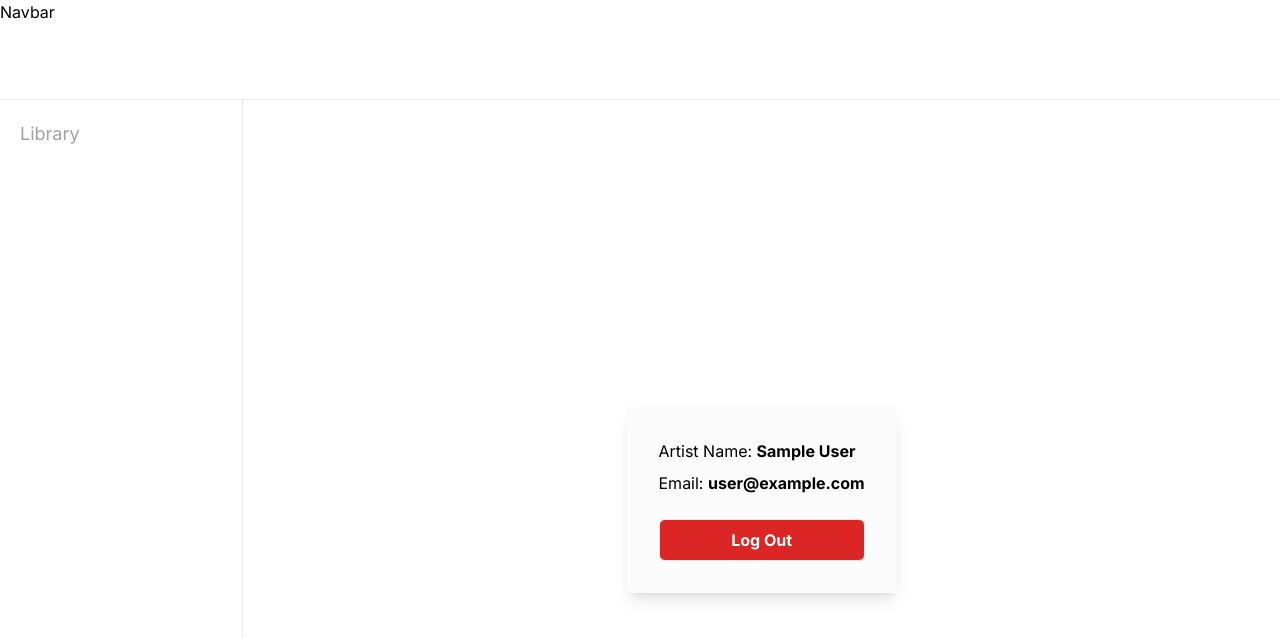
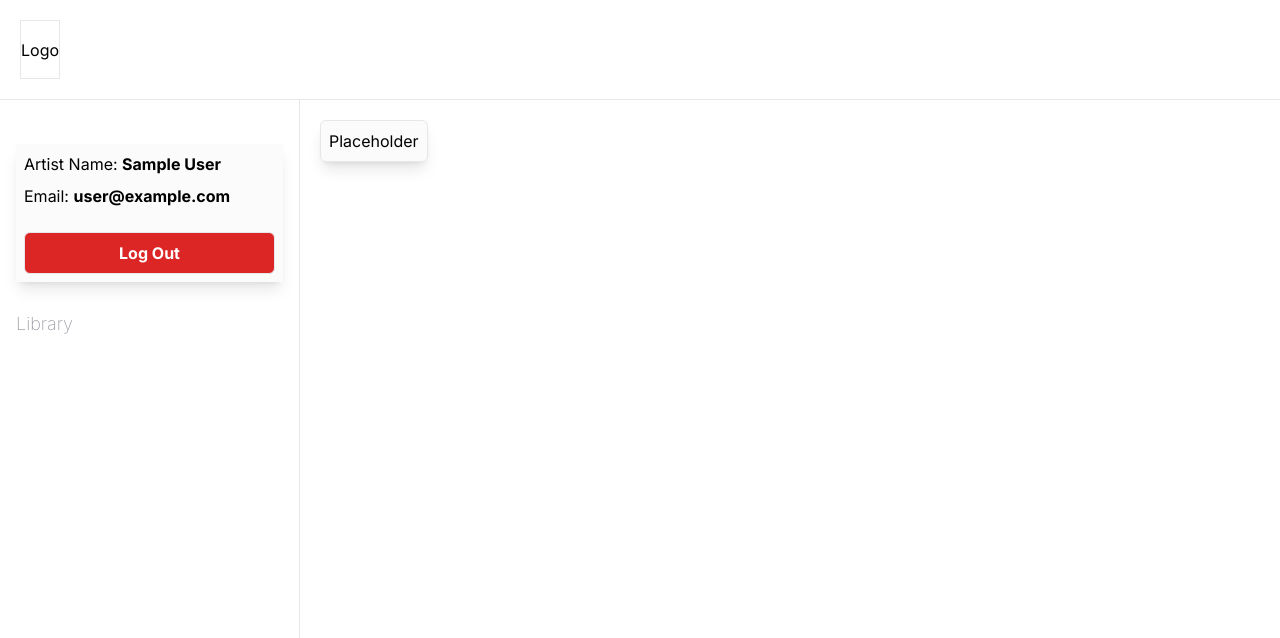
Before and after one commit to tranjg/beatdis, a Next.js app: page /dashboard in a window 1280 px wide. Shown: the top 638 px of the page. Built offline with nearby package versions, Linux system fonts and the light colour scheme; no server answers; sample sign-in values are in the browser's storage.

Commit message:
moved user info to sidebar; added spot for logo in navbar;

```diff
--- a/src/app/dashboard/page.tsx
+++ b/src/app/dashboard/page.tsx
@@ -10,6 +10,10 @@ export default async function Dashboard() {
         redirect("/");
     }
     return(
-        <UserInfo />
+        <div className="grid place-items-start h-screen p-5">
+            <div className="shadow-lg p-2 bg-zinc-300/10 rounded-md flex border flex-col">
+                Placeholder
+            </div>
+        </div>
     )
 }
--- a/src/components/Navbar.tsx
+++ b/src/components/Navbar.tsx
@@ -2,8 +2,10 @@
 
 export default function Navbar() {
     return(
-        <div className="h-[100px] border-b min-w-full">
-            Navbar
+        <div className="flex flex-row justify-between h-[100px] border-b min-w-screen p-5">
+            <div className="flex items-center border">
+                Logo
+            </div>
         </div>
     )
 }
--- a/src/components/Sidebar.tsx
+++ b/src/components/Sidebar.tsx
@@ -1,11 +1,18 @@
 'use client';
+
+import UserInfo from "@/components/UserInfo.tsx";
 
 export default function Sidebar() {
     return(
-        <div className="w-[300px] border-r min-h-screen">
-            <div className="flex p-5">
-                <h1 className="text-zinc-400 text-lg font-md">Library</h1>
-            </div>
+        <div className="flex flex-col w-[300px] min-w-[300px] border-r min-h-screen p-4">
+                <div>
+                    <UserInfo />
+                </div>
+                <div className="grow">
+                    <h1 className="text-zinc-400 text-lg font-extralight">
+                        Library
+                    </h1>
+                </div>
         </div>
     )
 }
--- a/src/components/UserInfo.tsx
+++ b/src/components/UserInfo.tsx
@@ -10,8 +10,8 @@ export default function UserInfo() {
     console.log(session);
 
     return(
-        <div className="grid place-items-center h-screen">
-            <div className="shadow-lg p-8 bg-zinc-300/10 flex flex-col gap-2 my-7">
+        <div className="grid place-items-center">
+            <div className="shadow-lg p-2 w-full bg-zinc-300/10 flex flex-col gap-2 my-7">
                 <div>
                    Artist Name: <span className="font-bold">{session?.user?.name}</span>
                 </div>
```
Also changed, not shown: public/beatdis.png (added).
